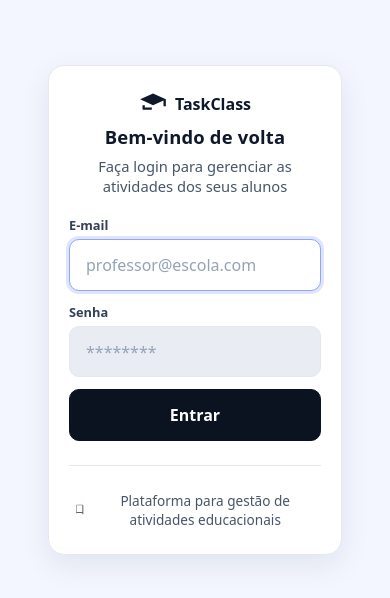
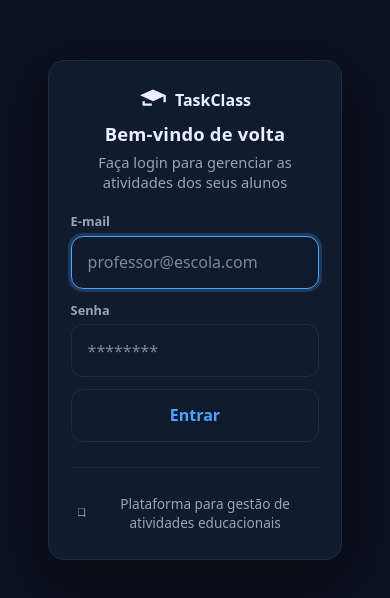
Before and after one commit to pedroavellino/taskclass-front, a React (Vite) app: page /login in a window 390 px wide. Shown: the part 128-726 px from the top of the page. Built offline with nearby package versions, Linux system fonts and the light colour scheme; no server answers.

Commit message:
style(ui): align web theme with mobile palette and enhance login/home design

```diff
--- a/src/components/ProtectedRoute.tsx
+++ b/src/components/ProtectedRoute.tsx
@@ -3,6 +3,6 @@
 
 export function ProtectedRoute() {
   const { user } = useAuth()
-  if (!user) return <Navigate to="/login" />
+  if (!user) return <Navigate to="/login" replace />
   return <Outlet />
 }
--- a/src/modules/auth/Login.tsx
+++ b/src/modules/auth/Login.tsx
@@ -1,25 +1,26 @@
-import { FormEvent, useEffect, useState } from 'react'
-import styled from 'styled-components'
-import { useAuth } from './AuthContext'
-import { useNavigate } from 'react-router-dom'
+import { FormEvent, useEffect, useState } from "react";
+import styled from "styled-components";
+import { useAuth } from "./AuthContext";
+import { useNavigate } from "react-router-dom";
 
 const Screen = styled.div`
   min-height: 100dvh;
   display: grid;
   place-items: center;
-  background: #f3f6ff;
+  background: ${({ theme }) => theme.colors.bg};
   padding: 2rem;
-`
+`;
 
 const Card = styled.form`
+  width: min(520px, 100%);
   display: grid;
   gap: 1rem;
-  padding: 1.25rem 1.25rem 0.75rem;
-  border-radius: 16px;
-  background: #ffffff;
-  border: 1px solid #e6e8f0;
-  box-shadow: 0 10px 30px rgba(16, 24, 40, 0.08);
-`
+  padding: 1.35rem 1.35rem 0.9rem;
+  border-radius: ${({ theme }) => theme.radius};
+  background: ${({ theme }) => theme.colors.card};
+  border: 1px solid ${({ theme }) => theme.colors.border};
+  box-shadow: 0 18px 55px rgba(0, 0, 0, 0.45);
+`;
 
 const Header = styled.div`
   display: grid;
@@ -27,115 +28,147 @@
   gap: 0.4rem;
   padding-top: 0.25rem;
   text-align: center;
+
   h1 {
     margin: 0;
     font-size: 1.15rem;
-    color: #0f172a;
-    font-weight: 700;
+    color: ${({ theme }) => theme.colors.text};
+    font-weight: 800;
     letter-spacing: 0.2px;
   }
+
   p {
     margin: 0;
-    color: #475569;
+    color: ${({ theme }) => theme.colors.muted};
     font-size: 0.92rem;
   }
-`
+`;
 
 const Brand = styled.div`
   display: inline-flex;
   align-items: center;
   gap: 0.5rem;
-  color: #0f172a;
-  svg { width: 28px; height: 28px; color: #0f172a; }
-  strong { font-weight: 800; }
-`
+  color: ${({ theme }) => theme.colors.text};
+
+  svg {
+    width: 28px;
+    height: 28px;
+    color: ${({ theme }) => theme.colors.text};
+  }
+
+  strong {
+    font-weight: 900;
+  }
+`;
 
 const FieldBlock = styled.div`
   display: grid;
   gap: 0.35rem;
+
   label {
     font-size: 0.8rem;
-    color: #334155;
-    font-weight: 600;
+    color: ${({ theme }) => theme.colors.muted};
+    font-weight: 700;
   }
+
   input {
     width: 100%;
-    padding: 0.85rem 1rem;
-    border-radius: 10px;
-    border: 1px solid #e2e8f0;
-    background: #e9edf3;
-    color: #0f172a;
+    padding: 0.9rem 1rem;
+    border-radius: 12px;
+    border: 1px solid ${({ theme }) => theme.colors.border};
+    background: ${({ theme }) => theme.colors.inputBg};
+    color: ${({ theme }) => theme.colors.text};
     outline: none;
   }
-  input::placeholder { color: #94a3b8; }
+
+  input::placeholder {
+    color: ${({ theme }) => theme.colors.muted};
+    opacity: 0.8;
+  }
+
   input:focus {
-    border-color: #94a3ff;
-    box-shadow: 0 0 0 3px rgba(124, 157, 255, 0.25);
-    background: #ffffff;
+    border-color: ${({ theme }) => theme.colors.ring};
+    box-shadow: 0 0 0 3px rgba(77, 163, 255, 0.22);
   }
-`
+`;
 
 const Button = styled.button`
-  padding: 0.85rem 1rem;
-  border-radius: 10px;
-  border: 1px solid #0b1320;
-  background: #0b1320;
-  color: #ffffff;
-  font-weight: 700;
+  padding: 0.9rem 1rem;
+  border-radius: 12px;
+  border: 1px solid ${({ theme }) => theme.colors.border};
+  background: ${({ theme }) => theme.colors.card2};
+  color: ${({ theme }) => theme.colors.primary};
+  font-weight: 900;
   cursor: pointer;
-  transition: transform .02s ease, filter .15s ease;
-  &:hover { filter: brightness(1.05); }
-  &:active { transform: translateY(1px); }
-  &:disabled { opacity: .7; cursor: not-allowed; }
-`
+  transition: transform 0.02s ease, filter 0.15s ease;
+
+  &:hover {
+    filter: brightness(1.06);
+  }
+
+  &:active {
+    transform: translateY(1px);
+  }
+
+  &:disabled {
+    opacity: 0.7;
+    cursor: not-allowed;
+  }
+`;
 
 const Divider = styled.hr`
   border: none;
-  border-top: 1px solid #e6e8f0;
-  margin: 0.5rem 0 0.25rem;
-`
+  border-top: 1px solid ${({ theme }) => theme.colors.border};
+  margin: 0.6rem 0 0.25rem;
+`;
 
 const Footer = styled.div`
   display: flex;
   align-items: center;
   text-align: center;
-  gap: .5rem;
-  color: #475569;
+  gap: 0.5rem;
+  color: ${({ theme }) => theme.colors.muted};
   font-size: 0.85rem;
   padding: 0.35rem 0.25rem 0.8rem;
-  svg { width: 18px; height: 18px; opacity: .9; }
-`
+
+  svg {
+    width: 18px;
+    height: 18px;
+    opacity: 0.9;
+  }
+`;
 
 export function Login() {
-  const { login, user } = useAuth()
-  const [email, setEmail] = useState('')
-  const [password, setPassword] = useState('')
-  const [loading, setLoading] = useState(false)
-  const [error, setError] = useState<string | null>(null)
-  const navigate = useNavigate()
+  const { login, user } = useAuth();
+  const [email, setEmail] = useState("");
+  const [password, setPassword] = useState("");
+  const [loading, setLoading] = useState(false);
+  const [error, setError] = useState<string | null>(null);
+  const navigate = useNavigate();
 
   useEffect(() => {
     if (user) {
-      navigate('/', { replace: true });
+      navigate("/", { replace: true });
     }
   }, [user, navigate]);
 
   async function onSubmit(e: FormEvent) {
-    e.preventDefault()
-    setLoading(true); setError(null)
+    e.preventDefault();
+    setLoading(true);
+    setError(null);
+
     try {
-      await login(email, password)
+      await login(email, password);
     } catch {
-        setError('Seu e-mail e/ou senha estão errados.')
+      setError("Seu e-mail e/ou senha estão errados.");
     } finally {
-      setLoading(false)
+      setLoading(false);
     }
   }
 
-
   return (
     <Screen>
-      <Card onSubmit={onSubmit} aria-describedby={error ? 'login-err' : undefined}>
+      <Card onSubmit={onSubmit} aria-describedby={error ? "login-err" : undefined}>
         <Header>
           <Brand>
             <svg viewBox="0 0 24 24" fill="currentColor" aria-hidden="true">
@@ -147,7 +180,7 @@
           <p>Faça login para gerenciar as atividades dos seus alunos</p>
         </Header>
 
-        <div style={{ display: 'grid', gap: '0.75rem', marginTop: '.25rem' }}>
+        <div style={{ display: "grid", gap: "0.75rem", marginTop: ".25rem" }}>
           <FieldBlock>
             <label htmlFor="email">E-mail</label>
             <input
@@ -176,13 +209,21 @@
           </FieldBlock>
 
           {error && (
-            <p id="login-err" role="alert" style={{ color: '#b42318', margin: '0.25rem 0 0' }}>
+            <p
+              id="login-err"
+              role="alert"
+              style={{
+                color: "#FF5A5F",
+                margin: "0.25rem 0 0",
+                fontWeight: 700,
+              }}
+            >
               {error}
             </p>
           )}
 
           <Button type="submit" disabled={loading}>
-            {loading ? 'Entrando…' : 'Entrar'}
+            {loading ? "Entrando…" : "Entrar"}
           </Button>
         </div>
 
@@ -196,5 +237,5 @@
         </Footer>
       </Card>
     </Screen>
-  )
+  );
 }
--- a/src/modules/posts/pages/Home.tsx
+++ b/src/modules/posts/pages/Home.tsx
@@ -1,81 +1,265 @@
 import styled from "styled-components";
 import { useNavigate } from "react-router-dom";
+
+const Screen = styled.div`
+  min-height: calc(100dvh - 64px);
+  background: ${({ theme }) => theme.colors.bg};
+`;
 
 const Page = styled.div`
   max-width: 1100px;
   margin: 0 auto;
   padding: 2rem 1rem 3rem;
-  display: flex;
-  flex-direction: column;
-  gap: 2rem;
+  display: grid;
+  gap: 1.25rem;
 `;
 
 const Hero = styled.div`
-  padding: 2rem;
-  border-radius: 16px;
-  background: linear-gradient(135deg, #1e293b, #0f172a);
-  color: white;
+  position: relative;
+  padding: 1.35rem 1.5rem;
+  border-radius: ${({ theme }) => theme.radius};
+  overflow: hidden;
+
+  background: linear-gradient(
+    135deg,
+    ${({ theme }) => theme.colors.card},
+    ${({ theme }) => theme.colors.bg}
+  );
+
+  border: 1px solid ${({ theme }) => theme.colors.border};
+  box-shadow: 0 25px 60px rgba(0, 0, 0, 0.55);
+
+  color: ${({ theme }) => theme.colors.text};
+
   display: flex;
   justify-content: space-between;
-  align-items: center;
+  align-items: flex-start;
+  gap: 1rem;
   flex-wrap: wrap;
+
+  &::before {
+    content: "";
+    position: absolute;
+    top: -80px;
+    right: -60px;
+    width: 300px;
+    height: 300px;
+    background: radial-gradient(
+      circle,
+      ${({ theme }) => theme.colors.primary} 0%,
+      transparent 70%
+    );
+    opacity: 0.12;
+    pointer-events: none;
+  }
 
   h1 {
     margin: 0;
-    font-size: 1.6rem;
+    font-size: 1.5rem;
+    letter-spacing: 0.2px;
+    font-weight: 900;
+    position: relative;
+    z-index: 1;
   }
 
   p {
-    margin: 0.5rem 0 0;
-    opacity: 0.85;
+    margin: 0.35rem 0 0;
+    color: ${({ theme }) => theme.colors.muted};
     font-size: 0.95rem;
+    line-height: 1.35;
+    position: relative;
+    z-index: 1;
   }
 `;
 
 const Actions = styled.div`
   display: flex;
-  gap: 1rem;
-  margin-top: 1rem;
+  gap: 0.75rem;
+  align-items: center;
+  flex-wrap: wrap;
 `;
 
-const PrimaryButton = styled.button`
-  padding: 0.6rem 1rem;
-  border-radius: 8px;
-  border: none;
-  font-weight: 600;
+const ButtonBase = styled.button`
+  padding: 0.75rem 1rem;
+  border-radius: 12px;
+  font-weight: 900;
   cursor: pointer;
-  background: #2563eb;
-  color: white;
-  transition: 0.2s;
+  transition: transform 0.02s ease, filter 0.15s ease, background 0.15s ease;
+  border: 1px solid ${({ theme }) => theme.colors.border};
 
   &:hover {
-    background: #1d4ed8;
+    filter: brightness(1.06);
+  }
+  &:active {
+    transform: translateY(1px);
   }
 `;
 
-const SecondaryButton = styled.button`
-  padding: 0.6rem 1rem;
-  border-radius: 8px;
-  border: none;
-  font-weight: 600;
+const PrimaryButton = styled(ButtonBase)`
+  background: ${({ theme }) => theme.colors.primary};
+  color: ${({ theme }) => theme.colors.bg};
+  border-color: transparent;
+`;
+
+const SecondaryButton = styled(ButtonBase)`
+  background: ${({ theme }) => theme.colors.card2};
+  color: ${({ theme }) => theme.colors.text};
+`;
+
+const ContentGrid = styled.div`
+  display: grid;
+  grid-template-columns: 1.7fr 1fr;
+  gap: 1.25rem;
+
+  @media (max-width: 900px) {
+    grid-template-columns: 1fr;
+  }
+`;
+
+const Card = styled.div`
+  border-radius: ${({ theme }) => theme.radius};
+  background: ${({ theme }) => theme.colors.card};
+  border: 1px solid ${({ theme }) => theme.colors.border};
+  box-shadow: 0 18px 55px rgba(0, 0, 0, 0.35);
+  overflow: hidden;
+`;
+
+const CardHeader = styled.div`
+  padding: 1rem 1.1rem;
+  border-bottom: 1px solid ${({ theme }) => theme.colors.border};
+  display: flex;
+  align-items: baseline;
+  justify-content: space-between;
+  gap: 1rem;
+
+  h2 {
+    margin: 0;
+    font-size: 1rem;
+    font-weight: 900;
+    color: ${({ theme }) => theme.colors.text};
+    letter-spacing: 0.2px;
+  }
+
+  span {
+    font-size: 0.85rem;
+    color: ${({ theme }) => theme.colors.muted};
+  }
+`;
+
+const CardBody = styled.div`
+  padding: 1.1rem;
+`;
+
+const EmptyState = styled.div`
+  display: grid;
+  gap: 0.75rem;
+  padding: 0.75rem 0.25rem;
+  color: ${({ theme }) => theme.colors.muted};
+
+  strong {
+    color: ${({ theme }) => theme.colors.text};
+    font-size: 0.98rem;
+    font-weight: 900;
+  }
+
+  p {
+    margin: 0;
+    line-height: 1.45;
+    font-size: 0.92rem;
+  }
+`;
+
+const HintRow = styled.div`
+  display: flex;
+  gap: 0.6rem;
+  flex-wrap: wrap;
+`;
+
+const Hint = styled.div`
+  padding: 0.45rem 0.6rem;
+  border-radius: 999px;
+  border: 1px solid ${({ theme }) => theme.colors.border};
+  background: ${({ theme }) => theme.colors.card2};
+  color: ${({ theme }) => theme.colors.muted};
+  font-size: 0.82rem;
+  font-weight: 800;
+`;
+
+const QuickActions = styled.div`
+  display: grid;
+  gap: 0.75rem;
+`;
+
+const ActionTile = styled.button`
+  width: 100%;
+  text-align: left;
+  padding: 0.95rem 1rem;
+  border-radius: 14px;
+  border: 1px solid ${({ theme }) => theme.colors.border};
+  background: ${({ theme }) => theme.colors.card2};
   cursor: pointer;
-  background: white;
-  color: #0f172a;
-  transition: 0.2s;
+  transition: transform 0.02s ease, box-shadow 0.15s ease, filter 0.15s ease;
 
   &:hover {
-    background: #e2e8f0;
+    box-shadow: 0 18px 40px rgba(0, 0, 0, 0.25);
+    filter: brightness(1.06);
+  }
+  &:active {
+    transform: translateY(1px);
+  }
+
+  strong {
+    display: block;
+    color: ${({ theme }) => theme.colors.text};
+    font-size: 0.95rem;
+    font-weight: 900;
+    margin-bottom: 0.15rem;
+  }
+
+  span {
+    color: ${({ theme }) => theme.colors.muted};
+    font-size: 0.88rem;
+    line-height: 1.35;
+  }
+`;
+
+const StatGrid = styled.div`
+  display: grid;
+  grid-template-columns: 1fr 1fr;
+  gap: 0.75rem;
+`;
+
+const Stat = styled.div`
+  border: 1px solid ${({ theme }) => theme.colors.border};
+  background: ${({ theme }) => theme.colors.card2};
+  border-radius: 14px;
+  padding: 0.85rem 0.9rem;
+
+  small {
+    display: block;
+    color: ${({ theme }) => theme.colors.muted};
+    font-weight: 900;
+    font-size: 0.78rem;
+    letter-spacing: 0.2px;
+    margin-bottom: 0.25rem;
+  }
+
+  strong {
+    color: ${({ theme }) => theme.colors.text};
+    font-size: 1.2rem;
+    font-weight: 900;
   }
 `;
 
 export function Home() {
-
   const navigate = useNavigate();
 
+  const totalAtividades = 0;
+  const turmasAtivas = 0;
 
   return (
+    <Screen>
       <Page>
-
         <Hero>
           <div>
             <h1>Atividades Educacionais</h1>
@@ -93,6 +277,83 @@
           </Actions>
         </Hero>
 
+        <ContentGrid>
+          <Card>
+            <CardHeader>
+              <h2>Atividades</h2>
+              <span>Organize o que vai ser aplicado</span>
+            </CardHeader>
+
+            <CardBody>
+              <EmptyState>
+                <strong>Nenhuma atividade cadastrada ainda</strong>
+                <p>
+                  Comece criando sua primeira atividade. Depois você poderá
+                  editar, visualizar e acompanhar tudo por aqui.
+                </p>
+
+                <HintRow>
+                  <Hint>Título + disciplina</Hint>
+                  <Hint>Descrição</Hint>
+                  <Hint>Presenças por turma</Hint>
+                </HintRow>
+
+                <div>
+                  <PrimaryButton onClick={() => navigate("/create")}>
+                    Criar primeira atividade
+                  </PrimaryButton>
+                </div>
+              </EmptyState>
+            </CardBody>
+          </Card>
+
+          <div style={{ display: "grid", gap: "1.25rem" }}>
+            <Card>
+              <CardHeader>
+                <h2>Resumo</h2>
+                <span>Visão rápida</span>
+              </CardHeader>
+              <CardBody>
+                <StatGrid>
+                  <Stat>
+                    <small>ATIVIDADES</small>
+                    <strong>{totalAtividades}</strong>
+                  </Stat>
+                  <Stat>
+                    <small>TURMAS</small>
+                    <strong>{turmasAtivas}</strong>
+                  </Stat>
+                </StatGrid>
+              </CardBody>
+            </Card>
+
+            <Card>
+              <CardHeader>
+                <h2>Ações rápidas</h2>
+                <span>Atalhos</span>
+              </CardHeader>
+              <CardBody>
+                <QuickActions>
+                  <ActionTile onClick={() => navigate("/create")}>
+                    <strong>Nova atividade</strong>
+                    <span>Criar uma atividade para seus alunos</span>
+                  </ActionTile>
+
+                  <ActionTile onClick={() => navigate("/turmas")}>
+                    <strong>Turmas</strong>
+                    <span>Ver turmas e registrar presença</span>
+                  </ActionTile>
+
+                  <ActionTile onClick={() => navigate("/admin")}>
+                    <strong>Admin</strong>
+                    <span>Gerenciar e revisar conteúdos</span>
+                  </ActionTile>
+                </QuickActions>
+              </CardBody>
+            </Card>
+          </div>
+        </ContentGrid>
       </Page>
+    </Screen>
   );
 }
--- a/src/styles/theme.ts
+++ b/src/styles/theme.ts
@@ -2,29 +2,38 @@
 
 export const theme: DefaultTheme = {
   colors: {
-    bg: "#f3f6ff",
-    card: "#ffffff",
-    text: "#0f172a",
-    muted: "#475569",
-    primary: "#3b5bfd",
-    border: "#e6e8f0",
-    ring: "#3b5bfd",
+    bg: "#0B1220",
+    card: "#111B2E",
+    card2: "#0F1A2D",
+    inputBg: "#0F1A2D",
+    border: "#1F2A44",
+
+    text: "#EAF0FF",
+    muted: "#9AA4B2",
+
+    primary: "#4DA3FF",
+    danger: "#FF5A5F",
+
+    ring: "#4DA3FF",
   },
   radius: "16px",
 };
 
 export const GlobalStyle = createGlobalStyle<{ theme: DefaultTheme }>`
-  :root { color-scheme: light; }
+  :root { color-scheme: dark; }
   * { box-sizing: border-box; }
+
   body {
     margin: 0;
     font-family: ui-sans-serif, system-ui, -apple-system, Segoe UI, Roboto, Helvetica, Arial, "Apple Color Emoji","Segoe UI Emoji";
     background: ${({ theme }) => theme.colors.bg};
     color: ${({ theme }) => theme.colors.text};
   }
+
   a {
-    color: ${({ theme }) => theme.colors.text};
+    color: ${({ theme }) => theme.colors.primary};
     text-decoration: none;
   }
+
   input, textarea, select, button { font: inherit; }
 `;
```
Also changed, not shown: src/App.tsx (+7 -9 lines), src/styles/styled.d.ts (+5 -2 lines). Lines whose indentation alone changed are shown as unchanged.
